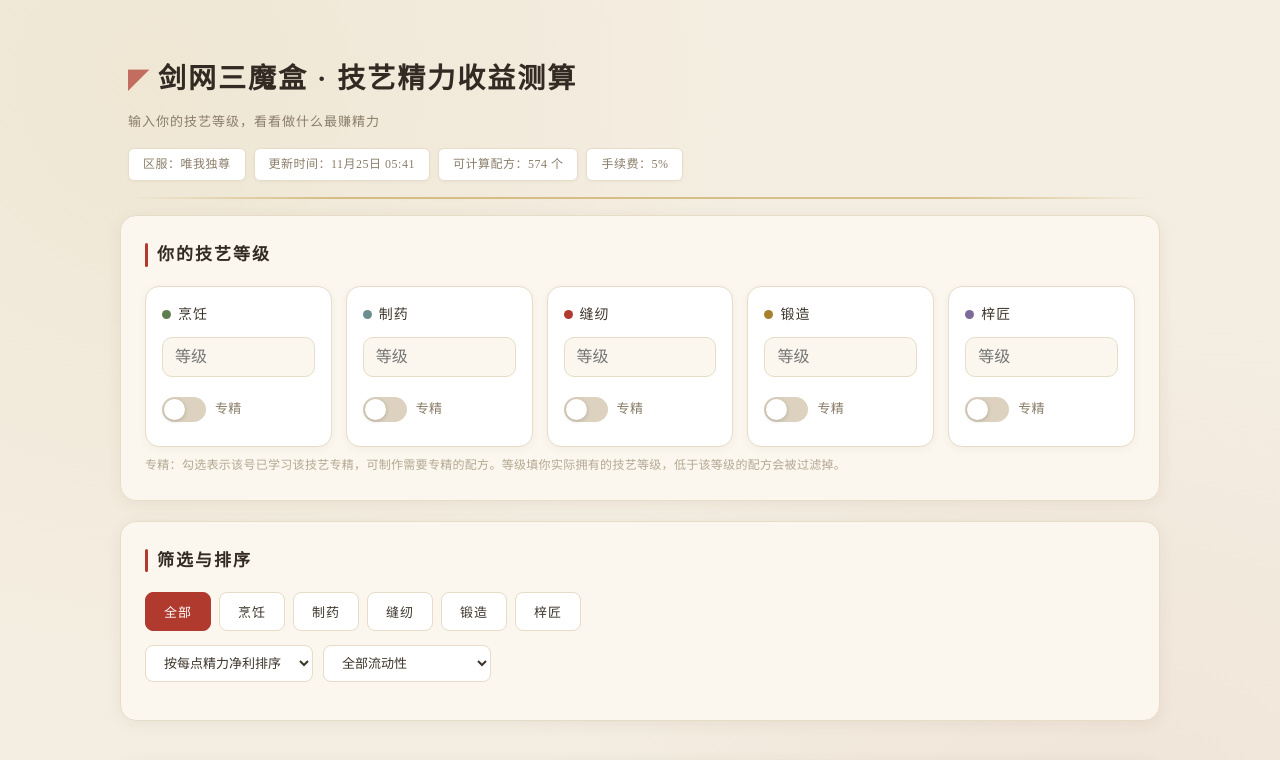
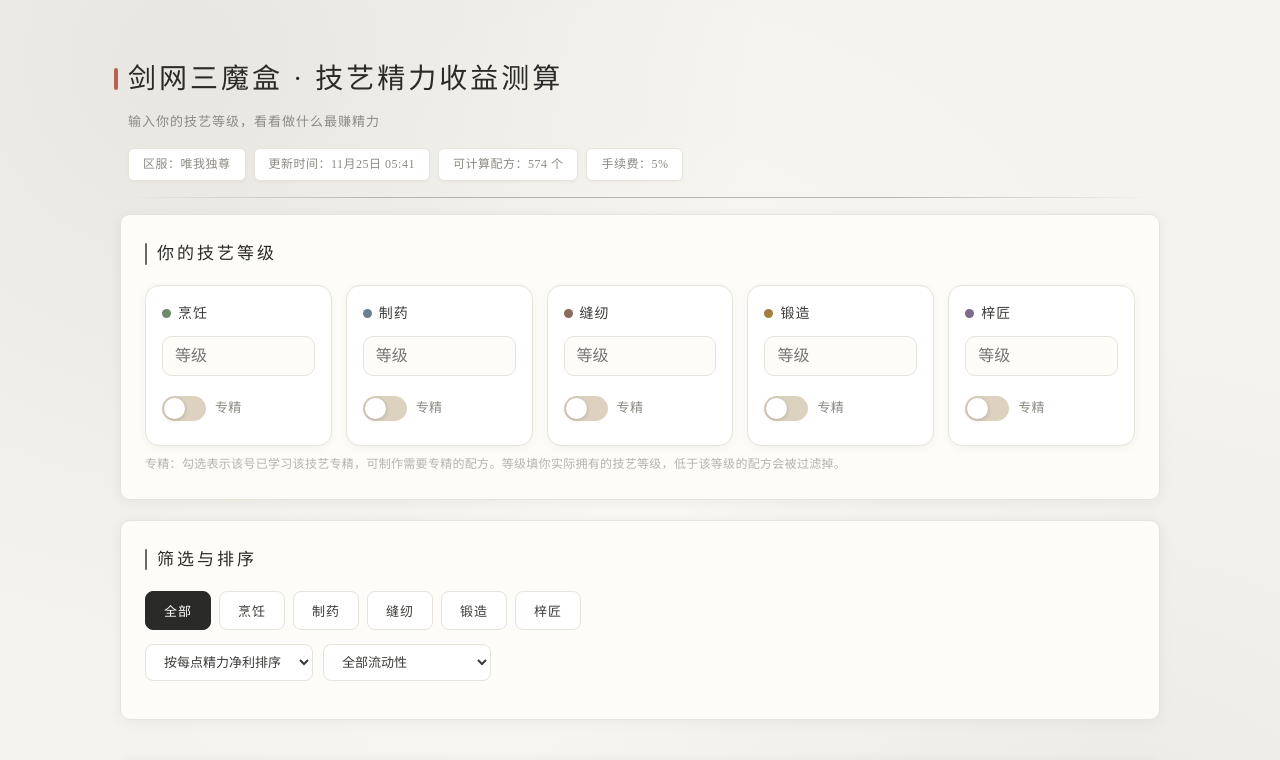
Before and after one commit to hhc990316/jx3-profit, a plain HTML site: page index.html in a window 1280 px wide. Shown: the top 760 px of the page. Drawn offline with Linux system fonts and the light colour scheme; a web font is replaced by a local one.

Commit message:
改版：纯水墨风（墨色主导，朱砂仅点睛）

```diff
--- a/index.html
+++ b/index.html
@@ -9,29 +9,33 @@
 <link href="https://fonts.googleapis.com/css2?family=ZCOOL+XiaoWei&family=Noto+Serif+SC:wght@400;500;600;700&family=Ma+Shan+Zheng&display=swap" rel="stylesheet">
 <style>
 :root {
-  /* 国风武侠 · 水墨朱砂配色 */
-  --bg: #f4eee2;
-  --card: #fbf7ee;
+  /* 水墨风 · 宣纸为底、浓淡墨为主、朱砂仅点睛 */
+  --bg: #f5f3ee;
+  --card: #fdfcf8;
   --card-2: #ffffff;
-  --ink: #332b23;
-  --text: #3d352b;
-  --text-2: #8a7d69;
-  --text-3: #b3a892;
-  --border: #e6dcc8;
-  --border-strong: #d5c6a8;
-  --up: #b03a2e;
-  --down: #5f7d4f;
-  --accent: #b03a2e;
-  --accent-2: #8f2f26;
-  --accent-bg: #f6e8e2;
-  --gold: #b8912f;
-  --gold-bg: #f5ecd7;
-  --warn: #a87e2f;
-  --warn-bg: #f5ead3;
-  --radius: 16px;
-  --shadow: 0 3px 16px rgba(80, 60, 30, 0.07);
-  --shadow-hover: 0 8px 26px rgba(80, 60, 30, 0.13);
-  --font-display: "ZCOOL XiaoWei", "Noto Serif SC", "STKaiti", "KaiTi", serif;
+  --ink: #2a2a28;
+  --ink-2: #4a4a47;
+  --ink-3: #6f6e68;
+  --text: #3a3a37;
+  --text-2: #8c8a83;
+  --text-3: #b5b3ac;
+  --border: #e6e3da;
+  --border-strong: #d4d0c4;
+  --up: #c25b4b;      /* 涨：赭红，内敛不刺眼 */
+  --down: #6f8a6a;    /* 跌：青灰绿 */
+  --accent: #3d3d3a;  /* 主强调 = 墨色（替代朱砂红）*/
+  --accent-2: #2a2a28;
+  --accent-bg: #efeee9;
+  --cinnabar: #b04a3a;   /* 朱砂，仅印章/第一名等极小面积使用 */
+  --cinnabar-bg: #f6ece8;
+  --gold: #a8863c;
+  --gold-bg: #f3ecdb;
+  --warn: #a0803c;
+  --warn-bg: #f4eedd;
+  --radius: 10px;
+  --shadow: 0 2px 14px rgba(60, 55, 45, 0.06);
+  --shadow-hover: 0 6px 22px rgba(60, 55, 45, 0.12);
+  --font-display: "Ma Shan Zheng", "ZCOOL XiaoWei", "Noto Serif SC", "STKaiti", "KaiTi", serif;
   --font-body: "Noto Serif SC", "PingFang SC", "Microsoft YaHei", serif;
 }
 * { box-sizing: border-box; margin: 0; padding: 0; }
@@ -39,8 +43,9 @@ body {
   font-family: var(--font-body);
   background: var(--bg);
   background-image:
-    radial-gradient(circle at 12% 8%, rgba(184,145,47,0.08) 0%, transparent 42%),
-    radial-gradient(circle at 88% 90%, rgba(176,58,46,0.06) 0%, transparent 45%);
+    radial-gradient(circle at 14% 6%, rgba(120,116,105,0.10) 0%, transparent 40%),
+    radial-gradient(circle at 86% 94%, rgba(120,116,105,0.08) 0%, transparent 42%),
+    radial-gradient(circle at 50% 50%, rgba(255,255,255,0.35) 0%, transparent 70%);
   color: var(--text);
   font-size: 14px;
   line-height: 1.75;
@@ -52,18 +57,19 @@ body {
 /* 头部 */
 .header { padding: 26px 8px 16px; position: relative; }
 .header::after {
-  content: ""; display: block; height: 2px; margin-top: 16px;
-  background: linear-gradient(90deg, transparent, var(--gold) 20%, var(--gold) 80%, transparent);
-  opacity: 0.5;
+  content: ""; display: block; height: 1px; margin-top: 16px;
+  background: linear-gradient(90deg, transparent, var(--ink-3) 25%, var(--ink-3) 75%, transparent);
+  opacity: 0.45;
 }
 .header h1 {
   font-family: var(--font-display);
-  font-size: 28px; font-weight: 600; letter-spacing: 2px;
+  font-size: 28px; font-weight: 400; letter-spacing: 3px;
   color: var(--ink); position: relative; display: inline-block;
 }
 .header h1::before {
-  content: "◤"; color: var(--accent); font-size: 20px;
-  margin-right: 8px; opacity: 0.7;
+  content: ""; position: absolute; left: -14px; top: 50%; transform: translateY(-50%);
+  width: 4px; height: 22px; border-radius: 2px;
+  background: var(--cinnabar); opacity: 0.85;
 }
 .header .sub { color: var(--text-2); font-size: 13px; margin-top: 8px; letter-spacing: 1px; }
 .badge-row { display: flex; flex-wrap: wrap; gap: 8px; margin-top: 14px; }
@@ -84,13 +90,14 @@ body {
 }
 .card h2 {
   font-family: var(--font-display);
-  font-size: 17px; font-weight: 600; margin-bottom: 16px;
-  letter-spacing: 2px; color: var(--ink);
+  font-size: 17px; font-weight: 400; margin-bottom: 16px;
+  letter-spacing: 3px; color: var(--ink);
   padding-left: 12px; position: relative;
 }
 .card h2::before {
-  content: ""; position: absolute; left: 0; top: 3px; bottom: 3px;
-  width: 3px; border-radius: 2px; background: var(--accent);
+  content: ""; position: absolute; left: 0; top: 4px; bottom: 4px;
+  width: 2px; border-radius: 1px; background: var(--ink);
+  opacity: 0.7;
 }
 
 /* 等级输入区 */
@@ -110,7 +117,7 @@ body {
   border: 1px solid var(--border); border-radius: 10px; outline: none;
   background: var(--card); color: var(--text); transition: border-color .2s, box-shadow .2s;
 }
-.craft-input input[type=number]:focus { border-color: var(--accent); box-shadow: 0 0 0 3px var(--accent-bg); }
+.craft-input input[type=number]:focus { border-color: var(--ink-3); box-shadow: 0 0 0 3px var(--accent-bg); }
 .craft-input label.switch {
   display: flex; align-items: center; gap: 9px; font-size: 13px; color: var(--text-2); cursor: pointer;
   padding: 8px 0; margin-top: 2px;
@@ -131,7 +138,7 @@ body {
   transition: transform .25s; box-shadow: 0 1px 4px rgba(0,0,0,.2);
 }
 .craft-input label.switch input[type=checkbox]:checked + .toggle-track {
-  background: var(--accent-2);
+  background: var(--ink-2);
 }
 .craft-input label.switch input[type=checkbox]:checked + .toggle-track::after {
   transform: translateX(19px);
@@ -144,8 +151,8 @@ body {
   background: var(--card-2); cursor: pointer; font-size: 13px; color: var(--text);
   transition: all .2s; letter-spacing: 1px;
 }
-.btn:hover { border-color: var(--accent); color: var(--accent); }
-.btn.active { background: var(--accent); border-color: var(--accent); color: #fff; }
+.btn:hover { border-color: var(--ink-3); color: var(--ink); }
+.btn.active { background: var(--ink); border-color: var(--ink); color: #fff; }
 select.filter {
   padding: 9px 14px; border-radius: 8px; border: 1px solid var(--border);
   background: var(--card-2); font-size: 13px; outline: none; color: var(--text);
@@ -160,7 +167,8 @@ select.filter {
 }
 .metric::before {
   content: ""; position: absolute; top: 0; left: 0; right: 0; height: 3px;
-  background: linear-gradient(90deg, var(--accent), var(--gold));
+  background: linear-gradient(90deg, var(--ink-2), var(--ink-3), transparent);
+  opacity: 0.55;
 }
 .metric .label { font-size: 12px; color: var(--text-2); letter-spacing: 1px; }
 .metric .value { font-size: 24px; font-weight: 600; margin-top: 4px; font-variant-numeric: tabular-nums; }
@@ -182,9 +190,9 @@ select.filter {
   font-size: 13px; font-weight: 600; background: var(--bg); color: var(--text-2);
   font-family: var(--font-display);
 }
-.rank-num.top1 { background: var(--gold-bg); color: #a07a1f; box-shadow: inset 0 0 0 1px var(--gold); }
-.rank-num.top2 { background: #ecece8; color: #8a8a84; }
-.rank-num.top3 { background: var(--accent-bg); color: var(--accent-2); }
+.rank-num.top1 { background: var(--cinnabar); color: #fff; }
+.rank-num.top2 { background: #e8e6e0; color: var(--ink-3); }
+.rank-num.top3 { background: #ece6d8; color: #9a7a38; }
 .rank-item .name { font-weight: 600; font-size: 14px; flex: 1; letter-spacing: 0.5px; }
 .rank-item .craft-tag {
   font-size: 11px; padding: 3px 10px; border-radius: 6px; flex-shrink: 0;
@@ -201,9 +209,9 @@ select.filter {
 .rank-item .meta .liq-mid { color: var(--warn); }
 .rank-item .meta .liq-bad { color: var(--up); }
 .liq-tag { font-size: 11px; padding: 2px 8px; border-radius: 6px; }
-.liq-good { background: #e9efe4; color: #5f7d4f; }
-.liq-mid { background: #f3ecd9; color: #a07a1f; }
-.liq-bad { background: #f6e6e2; color: #b03a2e; }
+.liq-good { background: #edf1e9; color: #6f8a6a; }
+.liq-mid { background: #f3eedd; color: #a0803c; }
+.liq-bad { background: #f6ece8; color: #b04a3a; }
 
 /* 展开详情 */
 .detail {
@@ -291,11 +299,11 @@ select.filter {
 
 <script>
 const CRAFT_COLORS = {
-  cooking: '#5f7d4f',
-  medicine: '#6b8e8e',
-  tailoring: '#b03a2e',
-  founding: '#a87e2f',
-  furniture: '#7d6a9a',
+  cooking: '#6f8a6a',      // 青灰绿（竹青）
+  medicine: '#6b7f8e',     // 黛青（青黛）
+  tailoring: '#8a6a5c',    // 赭石（浅绛）
+  founding: '#a0803c',     // 藤黄赭
+  furniture: '#7d6a8a',    // 紫檀灰
 };
 const CRAFT_NAMES = {
   cooking: '烹饪', medicine: '制药', tailoring: '缝纫',
```
